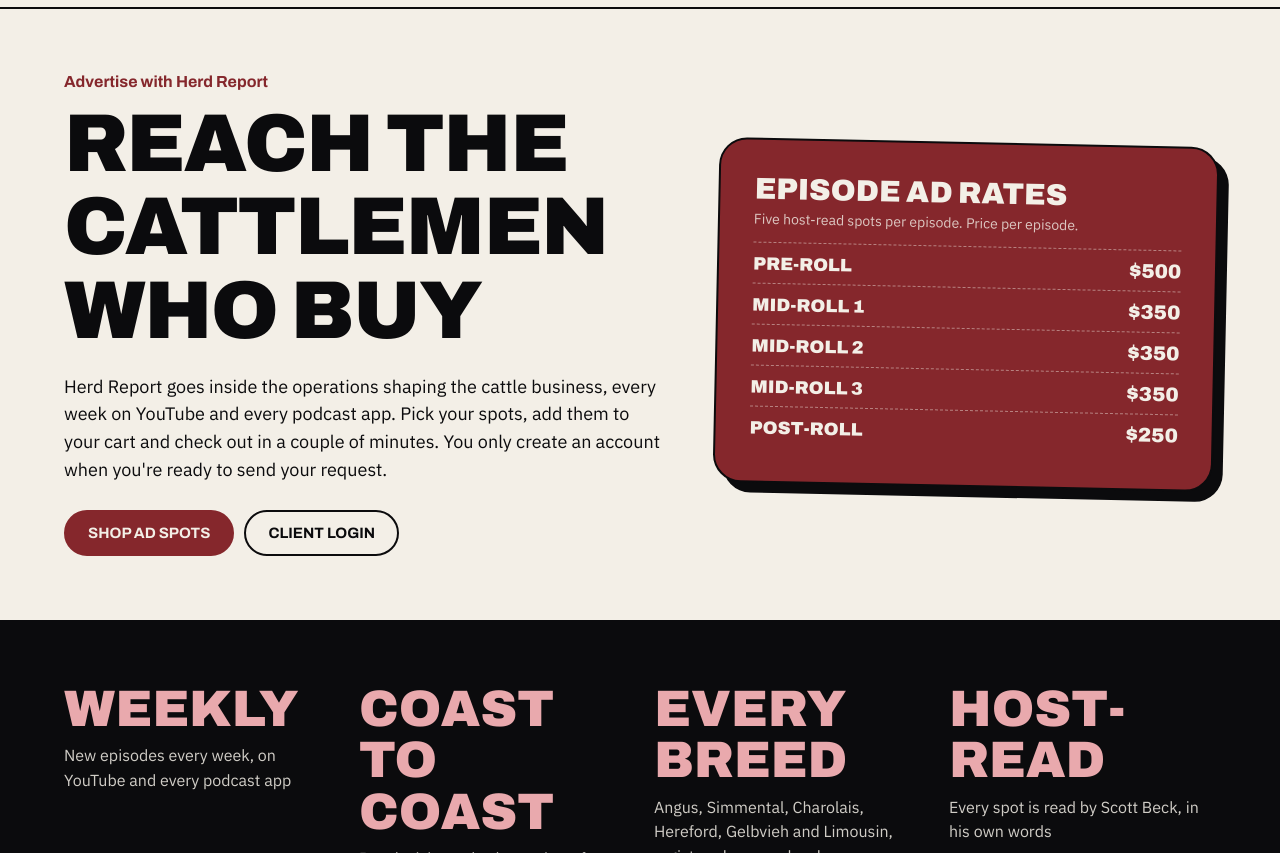
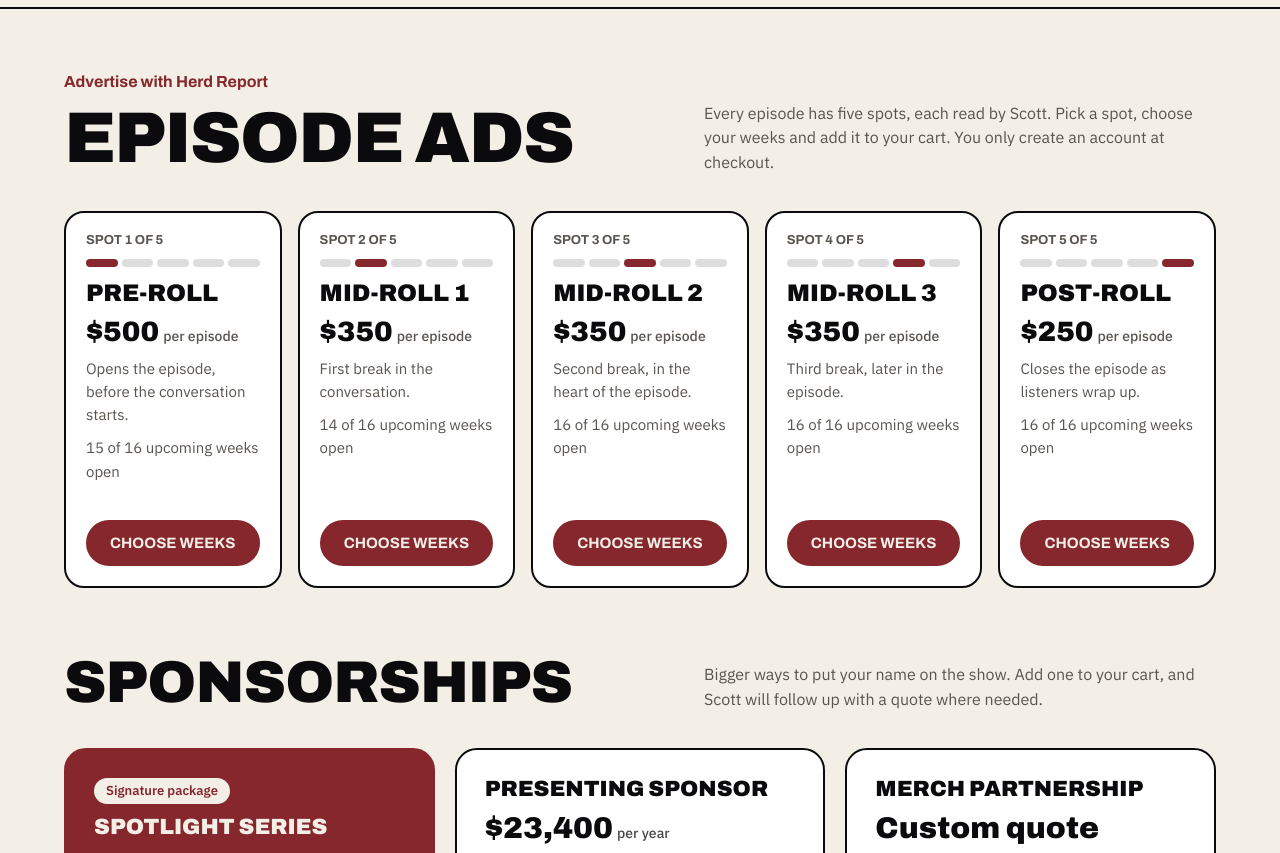
Before and after one commit to SocialVideoStudios/herdreport, a plain HTML site: page advertise.html in a window 1280 px wide. Shown: the part 90-943 px from the top of the page. Drawn offline with nearby package versions, Linux system fonts and the light colour scheme.

Commit message:
Advertise page opens straight into the ad shop
Removes the intro and audience band so the five ad spots are the first thing visitors see.

Co-Authored-By: Claude Opus 5.5 <noreply@anthropic.com>
Claude-Session: https://claude.ai/code/session_01Tc7LDmf4MB6SMCTJP7bmwy

```diff
--- a/advertise.html
+++ b/advertise.html
@@ -92,27 +92,9 @@ body.open .scrim{opacity:1;pointer-events:auto}body.open .drawer{transform:none}
 <body>
 <div id="hdr"></div>
 <main>
-<section class="hero band">
- <div class="wrap">
-  <div>
-   <p class="kick">Advertise with Herd Report</p>
-   <h1>Reach the cattlemen who buy</h1>
-   <p class="lede">Herd Report goes inside the operations shaping the cattle business, every week on YouTube and every podcast app. Pick your spots, add them to your cart and check out in a couple of minutes. You only create an account when you're ready to send your request.</p>
-   <div class="btns"><a class="btn solid" href="#shop">Shop ad spots</a><a class="btn" href="account.html">Client login</a></div>
-  </div>
-  <aside class="ratecard" aria-label="Episode ad rates">
-   <h3>Episode ad rates</h3>
-   <div class="sub">Five host-read spots per episode. Price per episode.</div>
-   <div id="rates"></div>
-  </aside>
- </div>
-</section>
-
-<section class="aud band" aria-label="Audience"><div class="wrap grid" id="aud"></div></section>
-
 <section class="band" id="shop">
  <div class="wrap">
-  <div class="sh"><h2>Episode ads</h2><p>Every episode has five spots, each read by Scott. Pick a spot, choose your weeks and add it to your cart.</p></div>
+  <div class="sh"><div><p class="kick">Advertise with Herd Report</p><h1 style="font-size:clamp(40px,5.6vw,72px)">Episode ads</h1></div><p>Every episode has five spots, each read by Scott. Pick a spot, choose your weeks and add it to your cart. You only create an account at checkout.</p></div>
   <div class="slots" id="slots"></div>
  </div>
 </section>
@@ -336,7 +318,7 @@ async function submit(){
 
 Promise.all([API.packages(),API.settings(),API.usage()]).then(([p,s,u])=>{pkgs=p;st=s;usage=u;weeks=upcoming(st.weeksAhead||16,st.releaseDay??1);
  cart=cart.filter(it=>it.type==='slot'?SLOTS.includes(it.slot):pkgs.some(p=>p.id===it.type));
- renderRates();renderAud();renderAll();
+ renderAll();
 }).catch(e=>{$('slots').innerHTML=`<p class="err">Couldn't load the shop: ${esc(e.message)}</p>`});
 }
 </script>
--- a/css/app.css
+++ b/css/app.css
@@ -19,6 +19,7 @@ p{margin:0 0 12px}
 .soft{color:var(--soft)}
 .sh{display:flex;flex-wrap:wrap;align-items:end;justify-content:space-between;gap:12px 24px;margin-bottom:clamp(20px,3vw,36px)}
 .sh p{margin:0;max-width:32em;color:var(--soft)}
+.sh p.kick{color:var(--red2);margin-bottom:12px}
 :focus-visible{outline:3px solid var(--red2);outline-offset:3px}
 
 /* buttons */
```
